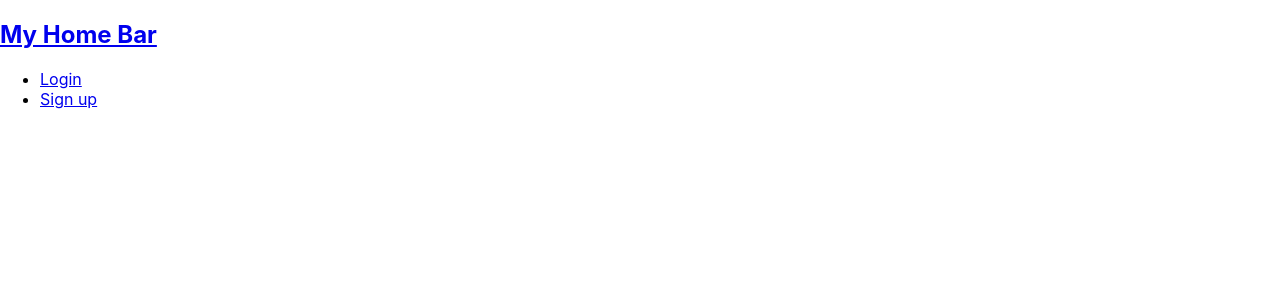
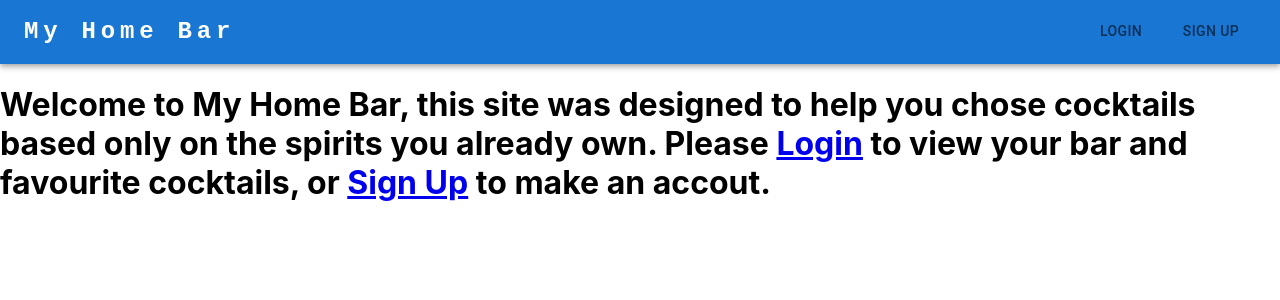
Before and after one commit to Lhoole/My-Home-Bar, a React (Create React App) app in the folder client/: page / in a window 1280 px wide. Shown: the top 300 px of the page. Built offline with nearby package versions, Linux system fonts and the light colour scheme.

Commit message:
navbar functioning and UI'd

```diff
--- a/client/package.json
+++ b/client/package.json
@@ -4,6 +4,10 @@
   "private": true,
   "dependencies": {
     "@apollo/client": "^3.5.8",
+    "@emotion/react": "^11.10.8",
+    "@emotion/styled": "^11.10.8",
+    "@mui/icons-material": "^5.11.16",
+    "@mui/material": "^5.12.3",
     "@testing-library/jest-dom": "^5.16.5",
     "@testing-library/react": "^13.4.0",
     "@testing-library/user-event": "^13.5.0",
--- a/client/src/App.js
+++ b/client/src/App.js
@@ -1,5 +1,3 @@
-import logo from './logo.svg';
-import './App.css';
 import React from 'react';
 import { ApolloClient, InMemoryCache, ApolloProvider, createHttpLink,
 } from '@apollo/client';
@@ -7,6 +5,8 @@ import { setContext } from '@apollo/client/link/context';
 import { BrowserRouter as Router, Routes, Route } from 'react-router-dom';
 import Nav from './components/nav/Nav';
 import Login from './components/login/Login';
+import Signup from './components/signup/Signup';
+import Homepage from './components/homepage/Homepage';
 
 const httpLink = createHttpLink({
   uri: 'http://localhost:3001/graphql',
@@ -41,34 +41,18 @@ function App() {
             path='/login'
             element={<Login />}
           />
-          {/* <Route
-            path='/saved'
-            element={<SavedBooks />}
+          <Route
+            path='/signup'
+            element={<Signup />}
           />
           <Route
-            path='*'
-            element={<h1 className='display-2'>Wrong page!</h1>}
-          /> */}
+            path='/'
+            element={<Homepage />}
+          />
         </Routes>
       </>
     </Router>
     </ApolloProvider>
-    // <div className="App">
-    //   <header className="App-header">
-    //     <img src={logo} className="App-logo" alt="logo" />
-    //     <p>
-    //       Edit <code>src/App.js</code> and save to reload.
-    //     </p>
-    //     <a
-    //       className="App-link"
-    //       href="https://reactjs.org"
-    //       target="_blank"
-    //       rel="noopener noreferrer"
-    //     >
-    //       Learn React
-    //     </a>
-    //   </header>
-    // </div>
   );
 }
 
--- /dev/null
+++ b/client/src/components/homepage/Homepage.js
@@ -0,0 +1,23 @@
+import React, { useState } from "react";
+import { Link } from "react-router-dom";
+import Auth from '../../utils/auth';
+
+function Homepage () {
+    return(
+        <div>
+            {!Auth.loggedIn() &&
+            <h1>
+                Welcome to My Home Bar, this site was designed to help you chose cocktails
+                based only on the spirits you already own. Please <Link to="/login">Login</Link> to view your bar
+                and favourite cocktails, or <Link to="/signup">Sign Up</Link> to make an accout.
+            </h1>
+            }
+            {Auth.loggedIn() &&
+            <h1>
+                Welcome Back
+            </h1>
+            }
+        </div>
+    )
+}
+export default Homepage
--- a/client/src/components/login/Login.js
+++ b/client/src/components/login/Login.js
@@ -2,10 +2,12 @@ import React, { useState } from "react";
 import Auth from '../../utils/auth';
 import { useMutation } from "@apollo/client";
 import { LOGIN } from "../../utils/mutations";
+import { useNavigate } from 'react-router-dom';
 
 function Login () {
     const [formState, setFormState] = useState({ email: '', password: '' });
     const [login, {error}] = useMutation(LOGIN);
+    const navigate = useNavigate();
     const handleChange = (event) => {
         const { name, value } = event.target;
 
@@ -21,6 +23,7 @@ function Login () {
           });
 
           Auth.login(data.login.token);
+          navigate.push('/')
         } catch (e) {
           console.error(e);
         }
--- a/client/src/components/nav/Nav.js
+++ b/client/src/components/nav/Nav.js
@@ -1,52 +1,117 @@
 import React from "react";
-import { Link } from "react-router-dom";
 import Auth from '../../utils/auth';
+import Menu from '@mui/material/Menu';
+import AccountCircle from '@mui/icons-material/AccountCircle';
+import MenuItem from '@mui/material/MenuItem';
+import IconButton from '@mui/material/IconButton';
+import Tabs from '@mui/material/Tabs';
+import Tab from '@mui/material/Tab';
+import Box from '@mui/material/Box';
+import AppBar from '@mui/material/AppBar';
+import Typography from '@mui/material/Typography';
+import Toolbar from '@mui/material/Toolbar';
 
+function LinkTab(props) {
+    return (
+      <Tab
+        component="a"
+        onClick={(event) => {
+        }}
+        {...props}
+      />
+    );
+  }
 function Nav() {
-    function updateExpanded(expanded) {}
+  const [value, setValue] = React.useState('one');
+
+  const handleChange = (event, newValue) => {
+    setValue(newValue);
+  };
+  const handleMenu = (event) => {
+    setAnchorEl(event.currentTarget);
+  };
+
+  const handleClose = () => {
+    setAnchorEl(null);
+  };
+
+
+  // return focus to the button when we transitioned from !open -> open
+  const [anchorEl, setAnchorEl] = React.useState(null);
   return (
-        <section className="Headerbar">
-            <header className="hidden">
-                <h1><Link to="/" onClick={() => updateExpanded(false)}>
-                    My Home Bar
-                    </Link></h1>
-            </header>
+    <Box sx={{ flexGrow: 1 }}>
+        <AppBar position="static">
+        <Toolbar>
+        <Typography variant="h5" component="a" sx={{
+              mr: 2,
+              flexGrow: 1,
+              fontFamily: 'monospace',
+              fontWeight: 700,
+              letterSpacing: '.3rem',
+              color: 'inherit',
+              textDecoration: 'none',
+            }} href="/">My Home Bar</Typography>
+                {Auth.loggedIn() &&
+                    <div>
 
-            <nav className="pagelinks">
-                {Auth.loggedIn() && <ul>
-                    <li>
-                    <Link to="/mybar" onClick={() => updateExpanded(false)}>
-                    My Bar
-                    </Link>
-                    </li>
-                    <li>
-                    <Link to="/cocktails" onClick={() => updateExpanded(false)}>
-                    Cocktails
-                    </Link>
-                    </li>
-                    <li>
-                    <Link to="/favorites" onClick={() => updateExpanded(false)}>
-                    Favorites
-                    </Link>
-                    </li>
-                    <li>
-                    <div>dropdown</div>
-                    </li>
-                </ul> }
-                {!Auth.loggedIn() && <ul>
-                    <li>
-                    <Link to="/login" onClick={() => updateExpanded(false)}>
-                    Login
-                    </Link>
-                    </li>
-                    <li>
-                    <Link to="/signup" onClick={() => updateExpanded(false)}>
-                    Sign up
-                    </Link>
-                    </li>
-                </ul>}
-            </nav>
-        </section>
+                        <Tabs
+
+                            value={value}
+                            onChange={handleChange}
+                            textColor="secondary"
+                            indicatorColor="secondary"
+                            aria-label="secondary tabs example"
+                        >
+                            <LinkTab label="My Bar" href="/mybar"/>
+                            <LinkTab label="Cocktail Search" href="/cocktails"/>
+                            <LinkTab label="Favourites" href="/favorites"/>
+                            <IconButton
+                        size="large"
+                        aria-controls="menu-appbar"
+                        aria-haspopup="true"
+                        onClick={handleMenu}
+                        color="inherit"
+                    >
+                        <AccountCircle />
+                    </IconButton>
+                    <Menu
+                        id="menu-appbar"
+                        anchorEl={anchorEl}
+                        anchorOrigin={{
+                        vertical: 'top',
+                        horizontal: 'right',
+                        }}
+                        keepMounted
+                        transformOrigin={{
+                        vertical: 'top',
+                        horizontal: 'right',
+                        }}
+                        open={Boolean(anchorEl)}
+                        onClose={handleClose}
+                    >
+                        <MenuItem onClick={handleClose}>Profile</MenuItem>
+                        <MenuItem onClick={Auth.logout}>Logout</MenuItem>
+                    </Menu>
+                        </Tabs>
+
+
+                    </div> }
+                {!Auth.loggedIn() &&
+                <div>
+                    <Tabs
+                            value={value}
+                            onChange={handleChange}
+                            textColor="secondary"
+                            indicatorColor="secondary"
+                            aria-label="secondary tabs example"
+                        >
+                            <LinkTab label="Login" href="/login"/>
+                            <LinkTab label="Sign Up" href="/signup"/>
+                        </Tabs>
+                </div>}
+            </Toolbar>
+        </AppBar>
+        </Box>
   );
 }
 
```
Also changed, not shown: client/src/components/signup/Signup.js (added), 1 other file (tests, documents, lock files or other folders).
